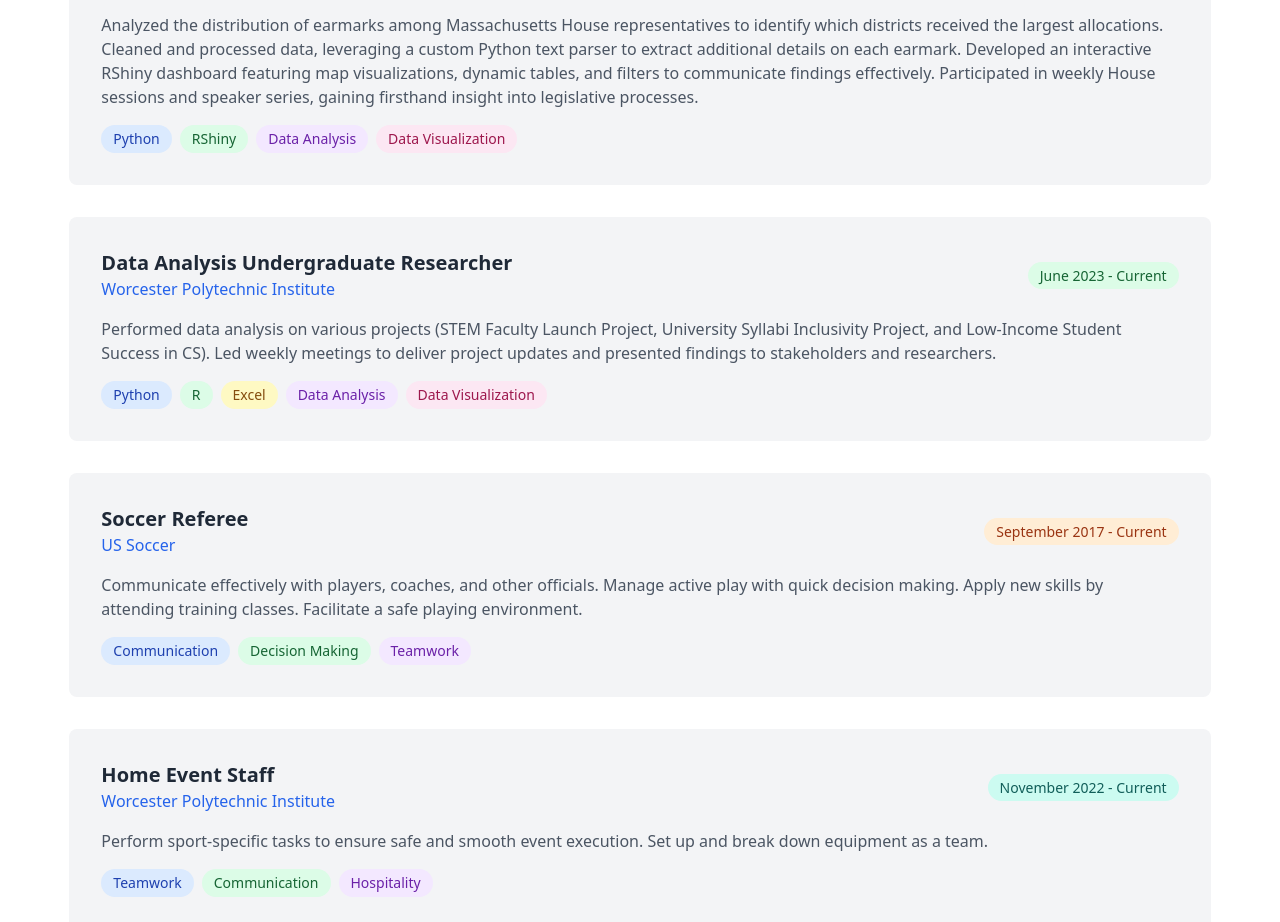
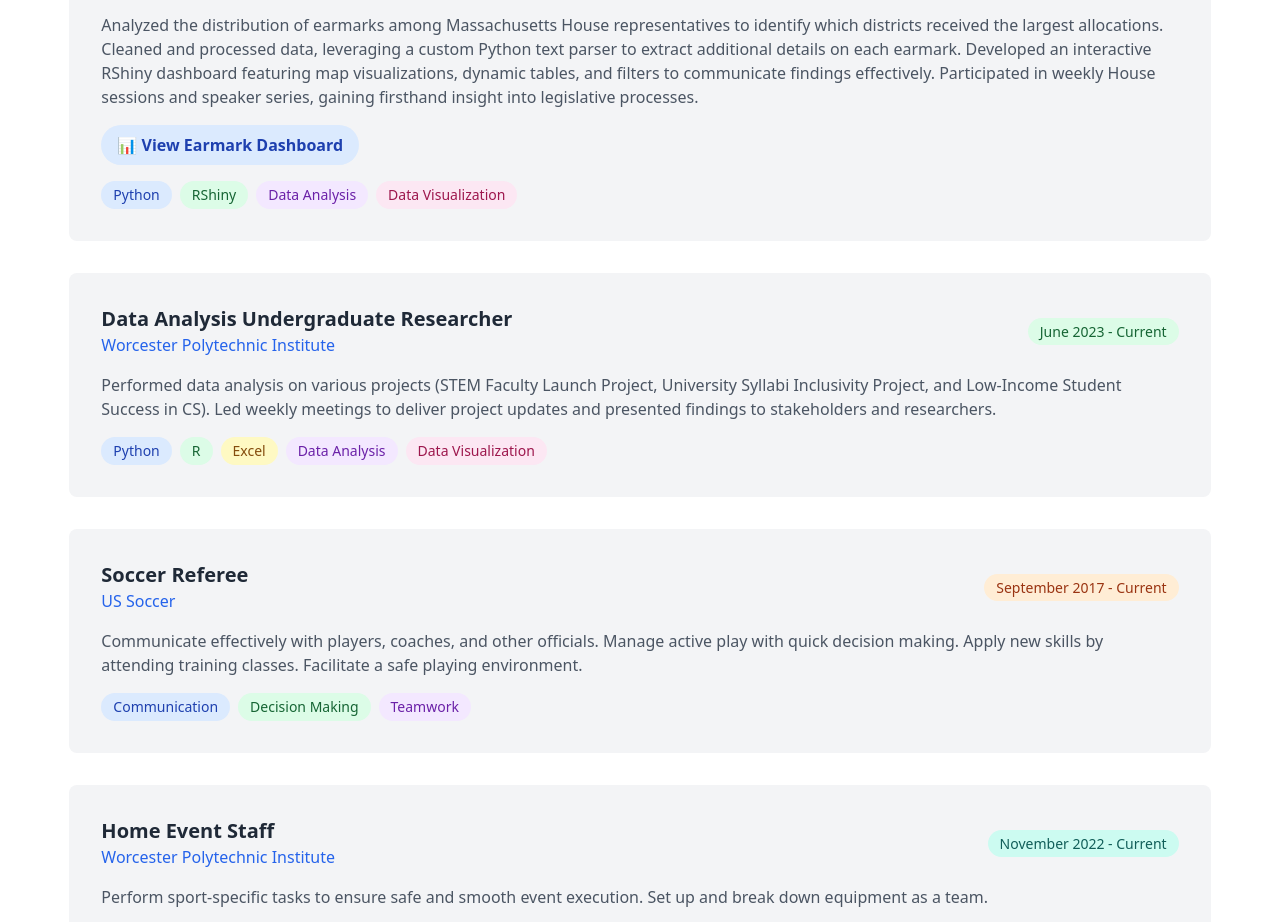
Before and after one commit to anthonyrcoutts/anthonyrcoutts.github.io, a plain HTML site: page index.html in a window 1280 px wide. Shown: the part 4666-5588 px from the top of the page. Drawn offline with nearby package versions, Linux system fonts and the light colour scheme.

Commit message:
Update index.html

```diff
--- a/index.html
+++ b/index.html
@@ -423,6 +423,13 @@
                   Developed an interactive RShiny dashboard featuring map visualizations, dynamic tables, and filters to communicate findings effectively.
                   Participated in weekly House sessions and speaker series, gaining firsthand insight into legislative processes.
                 </p>
+              <div class="mb-4">
+                <a href="https://anthonyrcoutts.shinyapps.io/MA_Budget/"
+                  target="_blank" rel="noopener noreferrer"
+                  class="inline-block bg-blue-100 text-blue-800 font-semibold text-md px-4 py-2 rounded-full hover:bg-blue-200 transition">
+                  📊 View Earmark Dashboard
+                </a>
+              </div>
               <div class="flex flex-wrap gap-2">
                     <span class="bg-blue-100 text-blue-800 px-3 py-1 rounded-full text-sm">Python</span>
                     <span class="bg-green-100 text-green-800 px-3 py-1 rounded-full text-sm">RShiny</span>
```
